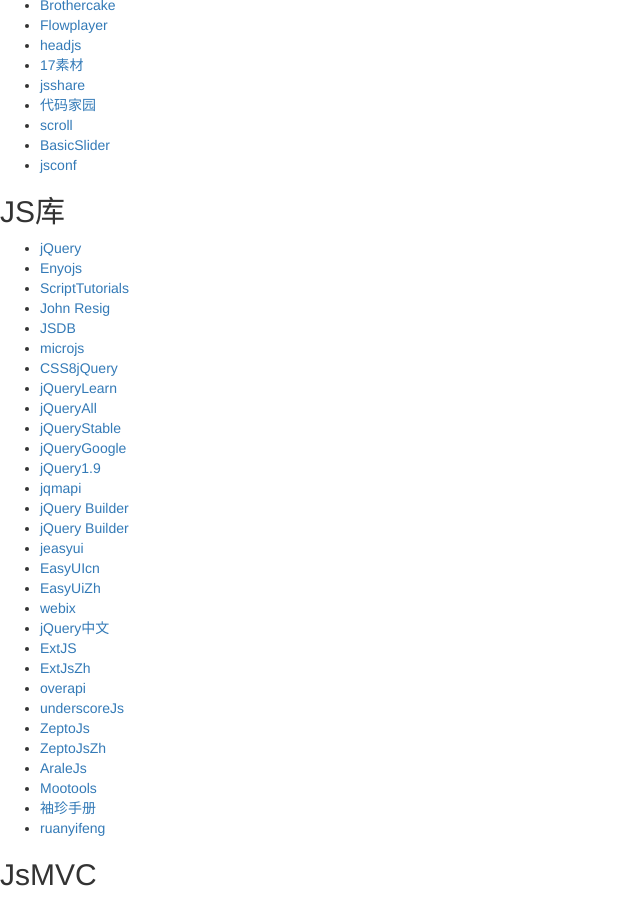
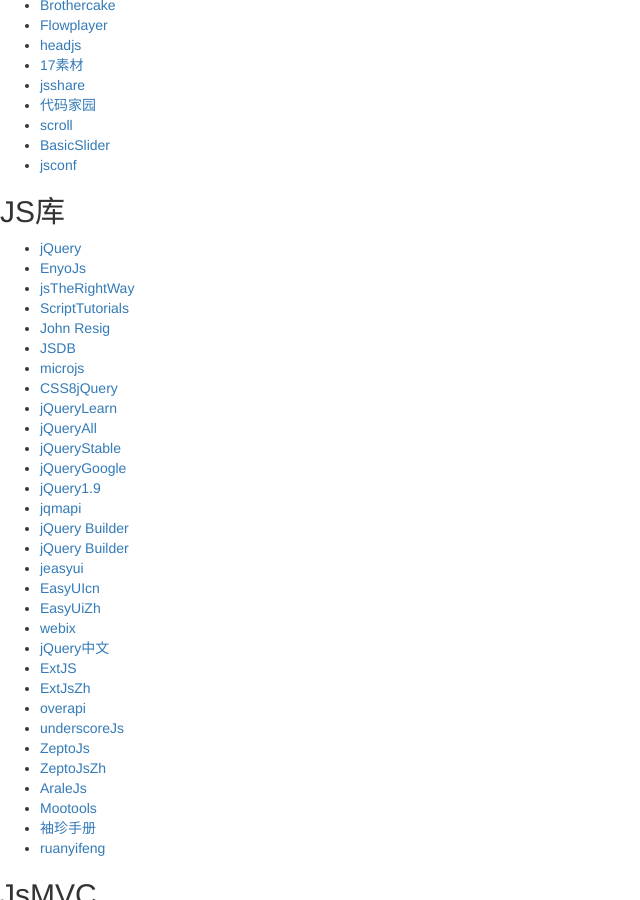
Before and after one commit to wkylin/wkylin.github.com, a Jekyll site: the page built from jslink.html, in a window 1280 px wide and 900 px high, scrolled down 2841 px. Shown: the whole window, without its empty margins (0-640 px from the left). Built offline with Jekyll 4.4.1, drawn with Linux system fonts in a browser that asks for light colours; nearby versions of some CDN libraries; library files that are not in the unit come from our copies; comment, search, counter and statistics services are not loaded.

```diff
--- a/jslink.html
+++ b/jslink.html
@@ -135,7 +135,8 @@
 </div>
 <ul class="ui-list fn-clear">
     <li class="ui-list-item"><a href="http://jquery.com/" target="_blank">jQuery</a></li>
-    <li class="ui-list-item"><a href="http://enyojs.com/" target="_blank">Enyojs</a></li>
+    <li class="ui-list-item"><a href="http://enyojs.com/" target="_blank">EnyoJs</a></li>
+    <li class="ui-list-item"><a href="http://jstherightway.org/" target="_blank">jsTheRightWay</a></li>
     <li class="ui-list-item"><a href="http://www.script-tutorials.com/" target="_blank"><span class="ft-red">ScriptTutorials</span></a></li>
     <li class="ui-list-item"><a href="http://ejohn.org/" target="_blank">John Resig</a></li>
     <li class="ui-list-item"><a href="http://www.jsdb.io/" target="_blank">JSDB</a></li>
```
